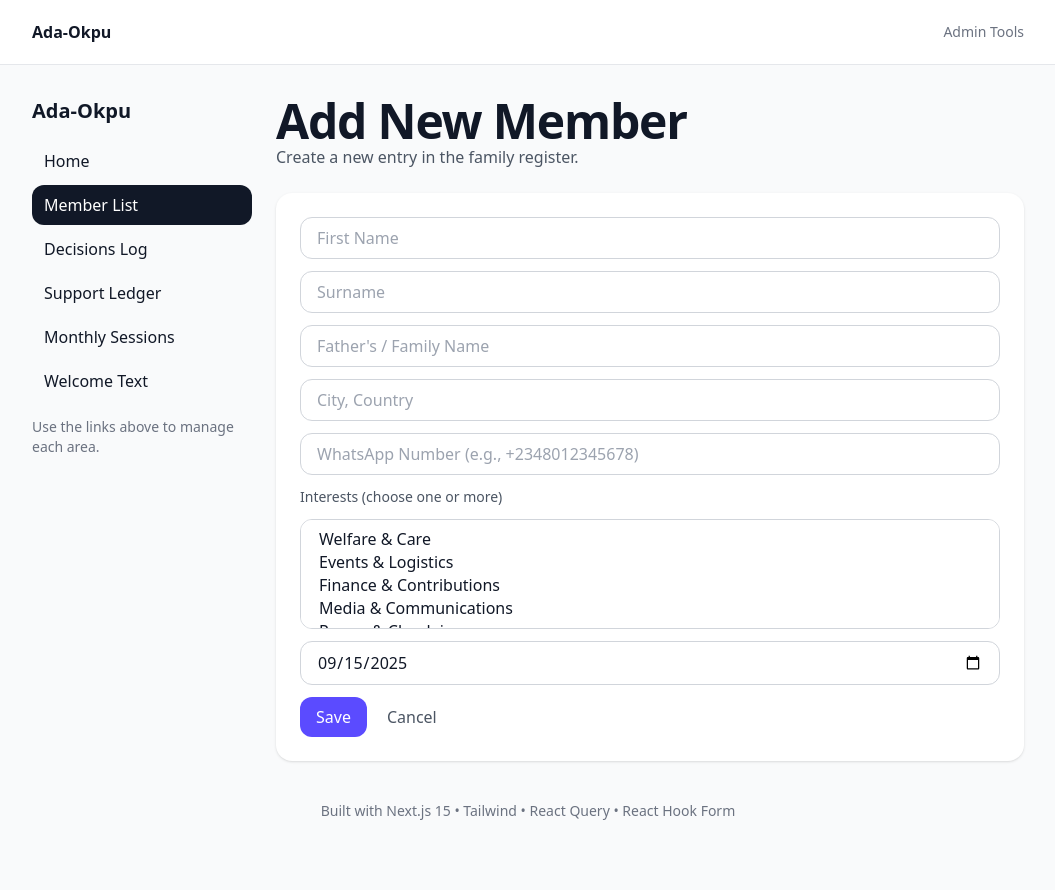
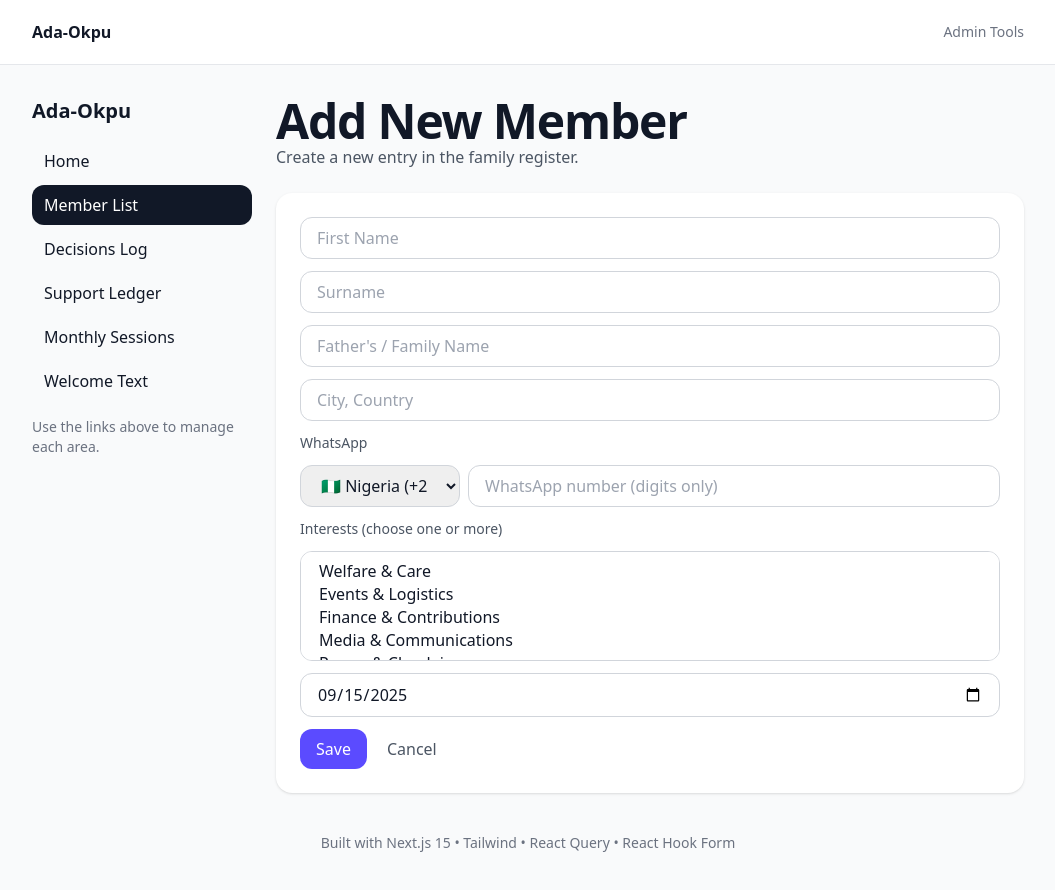
Before and after one commit to kechyy/AdaOkpu-Connect, a Next.js app: page /members/new in a window 1280 px wide. Shown: the top 890 px of the page, without its empty margins (112-1167 px from the left). Before the commit the page ends 861 px from the top, so only its background shows below. Built offline with nearby package versions, Linux system fonts and the light colour scheme.

Commit message:
Add whatsapp number country flag

```diff
--- a/components/client/MemberForm.tsx
+++ b/components/client/MemberForm.tsx
@@ -25,7 +25,6 @@ const INTEREST_OPTIONS = [
 ] as const;
 
 const LOCATION_OPTIONS = [
-  "Aba, Nigeria",
   "Enugu, Nigeria",
   "Lagos, Nigeria",
   "Abuja, Nigeria",
@@ -34,7 +33,6 @@ const LOCATION_OPTIONS = [
   "Owerri, Nigeria",
   "London, UK",
   "Birmingham, UK",
-  "Coventry, UK",
   "Manchester, UK",
   "Glasgow, UK",
   "Dublin, Ireland",
@@ -43,19 +41,39 @@ const LOCATION_OPTIONS = [
   "Toronto, Canada",
 ];
 
+// Minimal, friendly set for MVP. Add more anytime.
+const COUNTRY_OPTIONS = [
+  { code: "+234", label: "Nigeria", flag: "🇳🇬" },
+  { code: "+44",  label: "United Kingdom", flag: "🇬🇧" },
+  { code: "+1",   label: "United States/Canada", flag: "🇺🇸" },
+  { code: "+353", label: "Ireland", flag: "🇮🇪" },
+  { code: "+233", label: "Ghana", flag: "🇬🇭" },
+  { code: "+27",  label: "South Africa", flag: "🇿🇦" },
+  { code: "+49",  label: "Germany", flag: "🇩🇪" },
+  { code: "+33",  label: "France", flag: "🇫🇷" },
+  { code: "+39",  label: "Italy", flag: "🇮🇹" },
+  { code: "+971", label: "UAE", flag: "🇦🇪" },
+  { code: "+61",  label: "Australia", flag: "🇦🇺" },
+  { code: "+254", label: "Kenya", flag: "🇰🇪" },
+] as const;
+
 export type MemberFormValues = {
   id?: string;
   name: string;
   surname: string;
-  family_name: string; // father's name / family name
+  family_name: string; // father's / family name
   location?: string;
-  // Allow multi-select for interests in the form; join to string on submit for API
+  // interests will be selected as array in the form; we join to string for API
   interests?: string | string[];
   joined: string; // YYYY-MM-DD
-  whatsapp: string;
+  whatsapp: string; // final combined value sent to API (e.g., +2348012345678)
+
+  // UI-only fields for the split WhatsApp input:
+  whatsapp_code?: string;   // e.g., +234
+  whatsapp_number?: string; // digits only (local part)
 };
 
-async function apiCreateMember(data: Omit<MemberFormValues, "id">) {
+async function apiCreateMember(data: Omit<MemberFormValues, "id" | "whatsapp_code" | "whatsapp_number">) {
   const r = await fetch("/api/members", {
     method: "POST",
     headers: { "Content-Type": "application/json" },
@@ -75,6 +93,25 @@ async function apiUpdateMember(id: string, data: Partial<MemberFormValues>) {
   return r.json();
 }
 
+function parseWhatsapp(initial?: string) {
+  const raw = (initial ?? "").replace(/\s|-/g, "");
+  if (!raw) return { code: "+234", number: "" }; // sensible default
+  // match by longest code first
+  const sorted = [...COUNTRY_OPTIONS].sort((a, b) => b.code.length - a.code.length);
+  for (const c of sorted) {
+    if (raw.startsWith(c.code)) {
+      const remainder = raw.slice(c.code.length).replace(/\D/g, "");
+      return { code: c.code, number: remainder };
+    }
+  }
+  // fallback: no known code found; if it starts with +, treat first 3–4 as code
+  if (raw.startsWith("+")) {
+    return { code: raw.slice(0, 4), number: raw.slice(4).replace(/\D/g, "") };
+  }
+  // otherwise, assume Nigeria local number without +
+  return { code: "+234", number: raw.replace(/\D/g, "") };
+}
+
 export default function MemberForm({
   initial,
   mode, // "create" | "edit"
@@ -85,19 +122,26 @@ export default function MemberForm({
   const router = useRouter();
   const qc = useQueryClient();
 
-  // Ensure interests default to an array for the <select multiple>
+  // Prepare defaults for interests (array for multi-select) and whatsapp split
   const defaultInterests = Array.isArray(initial.interests)
     ? initial.interests
     : initial.interests
     ? initial.interests.split(",").map((s) => s.trim()).filter(Boolean)
     : [];
 
+  const { code: initCode, number: initNumber } = parseWhatsapp(initial.whatsapp);
+
   const form = useForm<MemberFormValues>({
-    defaultValues: { ...initial, interests: defaultInterests },
+    defaultValues: {
+      ...initial,
+      interests: defaultInterests,
+      whatsapp_code: initCode,
+      whatsapp_number: initNumber,
+    },
   });
 
   const createMut = useMutation({
-    mutationFn: (vals: Omit<MemberFormValues, "id">) => apiCreateMember(vals),
+    mutationFn: (vals: Omit<MemberFormValues, "id" | "whatsapp_code" | "whatsapp_number">) => apiCreateMember(vals),
     onSuccess: () => {
       qc.invalidateQueries({ queryKey: ["members"] });
       router.push("/members");
@@ -113,18 +157,27 @@ export default function MemberForm({
   });
 
   const onSubmit = (vals: MemberFormValues) => {
-    // Normalize payload
+    // Normalize WhatsApp number: digits only, drop leading 0s in the local part (basic trunk drop)
+    const digitsOnlyLocal = (vals.whatsapp_number ?? "").replace(/\D/g, "");
+    const normalizedLocal = digitsOnlyLocal.replace(/^0+/, "");
+    const code = vals.whatsapp_code || "+234";
+    const combinedWhatsapp = `${code}${normalizedLocal}`;
+
     const payload: MemberFormValues = {
       ...vals,
       name: vals.name?.trim(),
       surname: vals.surname?.trim(),
       family_name: vals.family_name?.trim(),
       location: vals.location?.trim(),
-      whatsapp: vals.whatsapp.replace(/\s|-/g, ""), // remove spaces/dashes
+      whatsapp: combinedWhatsapp,
       interests: Array.isArray(vals.interests)
         ? vals.interests.join(", ")
         : (vals.interests ?? ""),
     };
+
+    // Remove UI-only fields before sending
+    delete (payload as any).whatsapp_code;
+    delete (payload as any).whatsapp_number;
 
     if (mode === "create") {
       const { id, ...rest } = payload;
@@ -143,29 +196,23 @@ export default function MemberForm({
         placeholder="First Name"
         {...form.register("name", { required: "First name is required" })}
       />
-      {errors.name && (
-        <p className="text-xs text-red-600">{String(errors.name.message)}</p>
-      )}
+      {errors.name && <p className="text-xs text-red-600">{String(errors.name.message)}</p>}
 
       <input
         className="input"
         placeholder="Surname"
         {...form.register("surname", { required: "Surname is required" })}
       />
-      {errors.surname && (
-        <p className="text-xs text-red-600">{String(errors.surname.message)}</p>
-      )}
+      {errors.surname && <p className="text-xs text-red-600">{String(errors.surname.message)}</p>}
 
       <input
         className="input"
         placeholder="Father's / Family Name"
         {...form.register("family_name", { required: "Family name is required" })}
       />
-      {errors.family_name && (
-        <p className="text-xs text-red-600">{String(errors.family_name.message)}</p>
-      )}
+      {errors.family_name && <p className="text-xs text-red-600">{String(errors.family_name.message)}</p>}
 
-      {/* Location with datalist (searchable, but still allows free text) */}
+      {/* Location with datalist (searchable but allows free text) */}
       <input
         className="input"
         placeholder="City, Country"
@@ -179,21 +226,37 @@ export default function MemberForm({
         ))}
       </datalist>
 
-      {/* WhatsApp number */}
+      {/* WhatsApp split: country code (with flag) + local number */}
+      <label className="text-sm text-gray-600">WhatsApp</label>
+      <div className="grid grid-cols-[8.5rem_1fr] gap-2 sm:grid-cols-[10rem_1fr]">
+        <select
+          className="input h-auto"
+          {...form.register("whatsapp_code", { required: "Code is required" })}
+        >
+          {COUNTRY_OPTIONS.map((c) => (
+            <option key={c.code} value={c.code}>
+              {c.flag} {c.label} ({c.code})
+            </option>
+          ))}
+        </select>
         <input
           className="input"
           type="tel"
-        placeholder="WhatsApp Number (e.g., +2348012345678)"
-        {...form.register("whatsapp", {
+          placeholder="WhatsApp number (digits only)"
+          inputMode="numeric"
+          {...form.register("whatsapp_number", {
             required: "WhatsApp number is required",
             pattern: {
-            value: /^\+?\d{10,15}$/,
-            message: "Enter a valid phone (10–15 digits, optional +)",
+              value: /^\d{6,14}$/,
+              message: "Enter digits only (6–14)",
             },
           })}
         />
-      {errors.whatsapp && (
-        <p className="text-xs text-red-600">{String(errors.whatsapp.message)}</p>
+      </div>
+      {(errors.whatsapp_code || errors.whatsapp_number) && (
+        <p className="text-xs text-red-600">
+          {String(errors.whatsapp_code?.message || errors.whatsapp_number?.message)}
+        </p>
       )}
 
       {/* Interests as dropdown (multi-select) */}
@@ -209,18 +272,14 @@ export default function MemberForm({
           </option>
         ))}
       </select>
-      {errors.interests && (
-        <p className="text-xs text-red-600">Select at least one interest</p>
-      )}
+      {errors.interests && <p className="text-xs text-red-600">Select at least one interest</p>}
 
       <input
         className="input"
         type="date"
         {...form.register("joined", { required: "Date joined is required" })}
       />
-      {errors.joined && (
-        <p className="text-xs text-red-600">{String(errors.joined.message)}</p>
-      )}
+      {errors.joined && <p className="text-xs text-red-600">{String(errors.joined.message)}</p>}
 
       {mode === "edit" && <input type="hidden" {...form.register("id" as const)} />}
 
```
Lines whose indentation alone changed are shown as unchanged.
